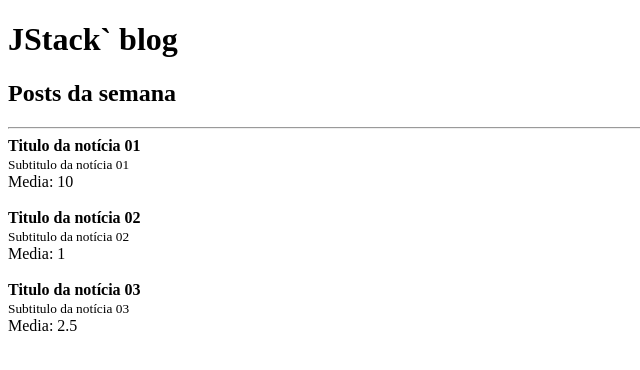
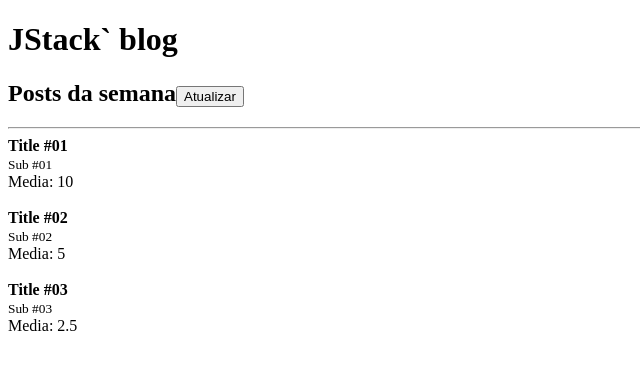
Before and after one commit to marcoshenrique-dev/jstack-fundamentos-react, a React app: page / in a window 1280 px wide. Shown: the top 370 px of the page, without its empty margins (0-640 px from the left). Built offline with nearby package versions, Linux system fonts and the light colour scheme.

Commit message:
Trabalhando com states

```diff
--- a/src/App.js
+++ b/src/App.js
@@ -1,22 +1,48 @@
-import React from 'react';
+import React, {useState} from 'react';
 import Header from './Header';
 import Post from './Post';
 
 // render -> Renderizar (mostrar algo em tela)
 
 function App() {
+
+  // useState é um array de duas posições [valor, setDoValor]
+  const [posts, setPosts] = useState([
+    { id: Math.random(), title: 'Title #01', subtitle: 'Sub #01', likes: 20 },
+    { id: Math.random(), title: 'Title #02', subtitle: 'Sub #02', likes: 10 },
+    { id: Math.random(), title: 'Title #03', subtitle: 'Sub #03', likes: 5 },
+  ]);
+
+  function handleRefresh() {
+
+    // pegar o valor de prevState é uma boa prática para evitar problemas (caso dependa do valor anterior)
+     setPosts(prevState => [...prevState , {
+      id: Math.random(),
+      title: `Title#0${prevState.length + 1}`,
+      subtitle: `Sub#0${prevState.length + 1}`,
+      likes: 50
+     }]);
+
+  }
+
   return (
     <>
 
    <Header>
-    <h2>Posts da semana</h2>
+    <h2>
+      Posts da semana
+      <button onClick={handleRefresh}>Atualizar</button>
+    </h2>
    </Header>
 
     <hr />
 
-    <Post likes={20} post={{title: 'Titulo da notícia 01', subtitle: 'Subtitulo da notícia 01'}}/>
-    <Post likes={2} post={{title: 'Titulo da notícia 02', subtitle: 'Subtitulo da notícia 02'}}/>
-    <Post likes={5} post={{title: 'Titulo da notícia 03', subtitle: 'Subtitulo da notícia 03'}}/>
+    {
+      // transforma de um array de objetos para um array de elementos (interpretável pelo react)
+      posts.map((post) => (
+        <Post key={post.id} likes={post.likes} post={{title: post.title, subtitle: post.subtitle}}/>
+      ))
+    }
 
     </>
   );
```
